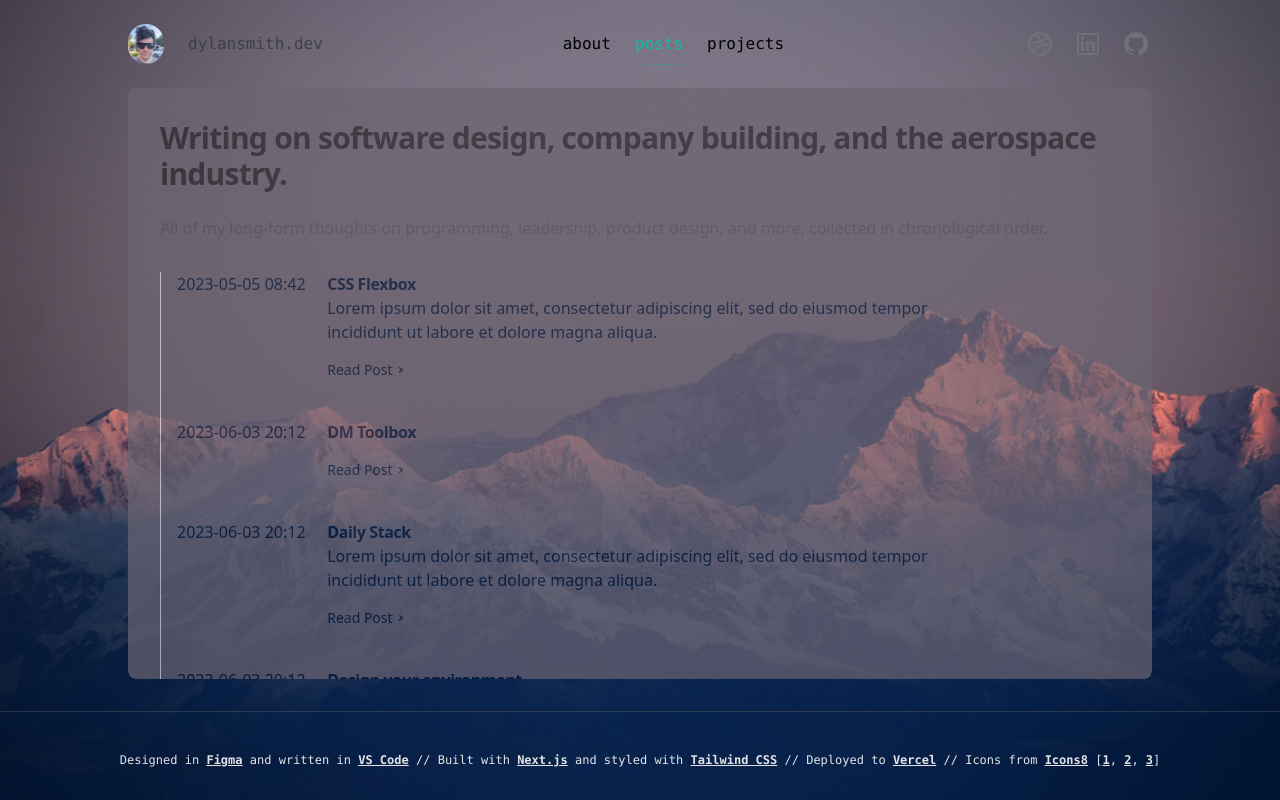
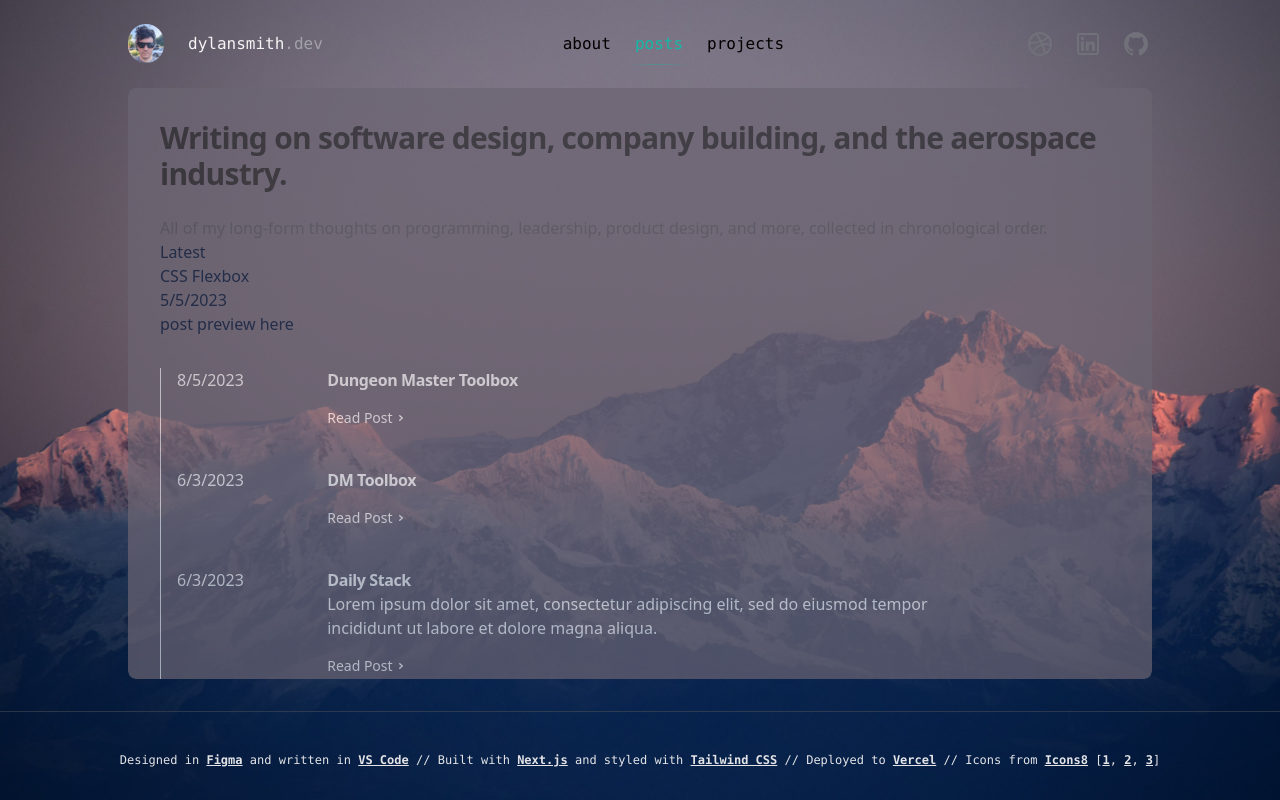
Before and after one commit to dylpckl/dsdev, a Next.js app: page /posts in a window 1280 px wide. Built offline with nearby package versions, Linux system fonts and the light colour scheme.

Commit message:
Latest Post

```diff
--- a/src/app/posts/page.tsx
+++ b/src/app/posts/page.tsx
@@ -4,8 +4,8 @@ import Link from "next/link";
 
 const PostCard = ({ post }: { post: PostMetadata }) => {
   return (
-    <article className="flex">
-      <p className="w-1/5">{post.dateCreated}</p>
+    <article className="flex text-zinc-100">
+      <p className="w-1/5">{post.dateCreated.toLocaleDateString()}</p>
 
       <div className="w-4/5 group relative flex flex-col ">
         <Link
@@ -41,8 +41,32 @@ const PostCard = ({ post }: { post: PostMetadata }) => {
   );
 };
 
+const LatestPost = ({ post }: { post: PostMetadata }) => {
+  return (
+    <article>
+      <h2>{post.slug}</h2>
+      <p>{post.dateCreated.toLocaleDateString()}</p>
+      <p>post preview here</p>
+    </article>
+  );
+};
+
 export default function PostIndex() {
   const postMetadata = getPostMetadata();
+
+  function convertStringToDate(arr: PostMetadata[], property: string) {
+    const newArr = arr.map((item) => {
+      const newItem = { ...item };
+      if (item[property] && typeof item[property] === "string") {
+        item[property] = new Date(item[property]);
+      }
+      return newItem;
+    });
+    return newArr;
+  }
+  convertStringToDate(postMetadata, "dateCreated");
+  console.log("sorted posts: ", postMetadata);
+
   return (
     <>
       <h1 className="text-2xl font-bold tracking-tight text-zinc-800 dark:text-zinc-100 sm:text-3xl">
@@ -53,13 +77,31 @@ export default function PostIndex() {
         All of my long-form thoughts on programming, leadership, product design,
         and more, collected in chronological order.
       </p>
+
+      <p>Latest</p>
+
+      <LatestPost post={postMetadata[0]} />
+
+      {/* List */}
       <div className="border-l pl-4 flex max-w-3xl flex-col space-y-10 mt-8">
-        {postMetadata.map((post) => (
-          <PostCard
-            key={post.slug}
-            post={post}
-          />
-        ))}
+        {postMetadata
+          .slice(1)
+          .sort((a, b) => b.dateCreated - a.dateCreated)
+          .map((post) => (
+            <PostCard
+              key={post.slug}
+              post={post}
+            />
+          ))}
+        {/* {postMetadata
+          .slice(1)
+          .sort((a, b) => b.dateCreated - a.dateCreated)
+          .map((post) => (
+            <>
+              <p>{post.slug}</p>
+              <p>{post.dateCreated.toLocaleDateString()}</p>
+            </>
+          ))} */}
       </div>
     </>
   );
--- a/src/app/providers.jsx
+++ b/src/app/providers.jsx
@@ -1,9 +1,65 @@
 // app/providers.jsx
+
+// 'use client'
+
+// import { ThemeProvider } from 'next-themes'
+
+// export function Providers({ children }) {
+//   return <ThemeProvider>{children}</ThemeProvider>
+// }
 
 'use client'
 
-import { ThemeProvider } from 'next-themes'
+import { createContext, useEffect, useRef } from 'react'
+import { usePathname } from 'next/navigation'
+import { ThemeProvider, useTheme } from 'next-themes'
+
+function usePrevious(value) {
+  let ref = useRef()
+
+  useEffect(() => {
+    ref.current = value
+  }, [value])
+
+  return ref.current
+}
+
+function ThemeWatcher() {
+  let { resolvedTheme, setTheme } = useTheme()
+
+  useEffect(() => {
+    let media = window.matchMedia('(prefers-color-scheme: dark)')
+
+    function onMediaChange() {
+      let systemTheme = media.matches ? 'dark' : 'light'
+      if (resolvedTheme === systemTheme) {
+        setTheme('system')
+      }
+    }
+
+    onMediaChange()
+    media.addEventListener('change', onMediaChange)
+
+    return () => {
+      media.removeEventListener('change', onMediaChange)
+    }
+  }, [resolvedTheme, setTheme])
+
+  return null
+}
+
+export const AppContext = createContext()
 
 export function Providers({ children }) {
-  return <ThemeProvider>{children}</ThemeProvider>
+  let pathname = usePathname()
+  let previousPathname = usePrevious(pathname)
+
+  return (
+    <AppContext.Provider value={{ previousPathname }}>
+      <ThemeProvider attribute="class" disableTransitionOnChange>
+        <ThemeWatcher />
+        {children}
+      </ThemeProvider>
+    </AppContext.Provider>
+  )
 }
--- a/src/components/Header.jsx
+++ b/src/components/Header.jsx
@@ -1,5 +1,8 @@
 "use client";
+
+import { Fragment, useEffect, useRef, useState } from "react";
 import { usePathname } from "next/navigation";
+import { useTheme } from "next-themes";
 import clsx from "clsx";
 import Link from "next/link";
 import Image from "next/image";
@@ -71,17 +74,77 @@ const SocialLink = ({ icon: Icon, ...props }) => {
   );
 };
 
+function SunIcon(props) {
+  return (
+    <svg
+      viewBox="0 0 24 24"
+      strokeWidth="1.5"
+      strokeLinecap="round"
+      strokeLinejoin="round"
+      aria-hidden="true"
+      {...props}
+    >
+      <path d="M8 12.25A4.25 4.25 0 0 1 12.25 8v0a4.25 4.25 0 0 1 4.25 4.25v0a4.25 4.25 0 0 1-4.25 4.25v0A4.25 4.25 0 0 1 8 12.25v0Z" />
+      <path
+        d="M12.25 3v1.5M21.5 12.25H20M18.791 18.791l-1.06-1.06M18.791 5.709l-1.06 1.06M12.25 20v1.5M4.5 12.25H3M6.77 6.77 5.709 5.709M6.77 17.73l-1.061 1.061"
+        fill="none"
+      />
+    </svg>
+  );
+}
+
+function MoonIcon(props) {
+  return (
+    <svg
+      viewBox="0 0 24 24"
+      aria-hidden="true"
+      {...props}
+    >
+      <path
+        d="M17.25 16.22a6.937 6.937 0 0 1-9.47-9.47 7.451 7.451 0 1 0 9.47 9.47ZM12.75 7C17 7 17 2.75 17 2.75S17 7 21.25 7C17 7 17 11.25 17 11.25S17 7 12.75 7Z"
+        strokeWidth="1.5"
+        strokeLinecap="round"
+        strokeLinejoin="round"
+      />
+    </svg>
+  );
+}
+
+function ThemeToggle() {
+  let { resolvedTheme, setTheme } = useTheme();
+  let otherTheme = resolvedTheme === "dark" ? "light" : "dark";
+  let [mounted, setMounted] = useState(false);
+
+  useEffect(() => {
+    setMounted(true);
+  }, []);
+
+  return (
+    <button
+      type="button"
+      aria-label={mounted ? `Switch to ${otherTheme} theme` : "Toggle theme"}
+      className="group rounded-full bg-white/90 px-3 py-2 shadow-lg shadow-zinc-800/5 ring-1 ring-zinc-900/5 backdrop-blur transition dark:bg-zinc-800/90 dark:ring-white/10 dark:hover:ring-white/20"
+      onClick={() => setTheme(otherTheme)}
+    >
+      <SunIcon className="h-6 w-6 fill-zinc-100 stroke-zinc-500 transition group-hover:fill-zinc-200 group-hover:stroke-zinc-700 dark:hidden [@media(prefers-color-scheme:dark)]:fill-teal-50 [@media(prefers-color-scheme:dark)]:stroke-teal-500 [@media(prefers-color-scheme:dark)]:group-hover:fill-teal-50 [@media(prefers-color-scheme:dark)]:group-hover:stroke-teal-600" />
+      <MoonIcon className="hidden h-6 w-6 fill-zinc-700 stroke-zinc-500 transition dark:block [@media(prefers-color-scheme:dark)]:group-hover:stroke-zinc-400 [@media_not_(prefers-color-scheme:dark)]:fill-teal-400/10 [@media_not_(prefers-color-scheme:dark)]:stroke-teal-500" />
+    </button>
+  );
+}
+
 export function Header() {
   return (
     <>
       <header className="mx-auto w-full max-w-7xl lg:max-w-5xl my-6 flex justify-between font-mono">
-        <div className="flex items-center">
-          <Avatar />
-          <div className="pl-6">
-            <span className="text-zinc-700">dylansmith</span>
-            <span className="text-zinc-700">.dev</span>
+        <Link href="/">
+          <div className="flex items-center">
+            <Avatar />
+            <div className="pl-6">
+              <span className="text-zinc-100">dylansmith</span>
+              <span className="text-zinc-400">.dev</span>
+            </div>
           </div>
-        </div>
+        </Link>
 
         <div>
           <Navigation />
@@ -103,6 +166,7 @@ export function Header() {
             aria-label="Follow on GitHub"
             icon={GitHubIcon}
           />
+          {/* <ThemeToggle /> */}
         </div>
       </header>
     </>
--- a/tailwind.config.js
+++ b/tailwind.config.js
@@ -5,6 +5,7 @@ module.exports = {
     './src/components/**/*.{js,ts,jsx,tsx,mdx}',
     './src/app/**/*.{js,ts,jsx,tsx,mdx}',
   ],
+  darkMode: 'class',
   theme: {
     extend: {
       backgroundImage: {
```
